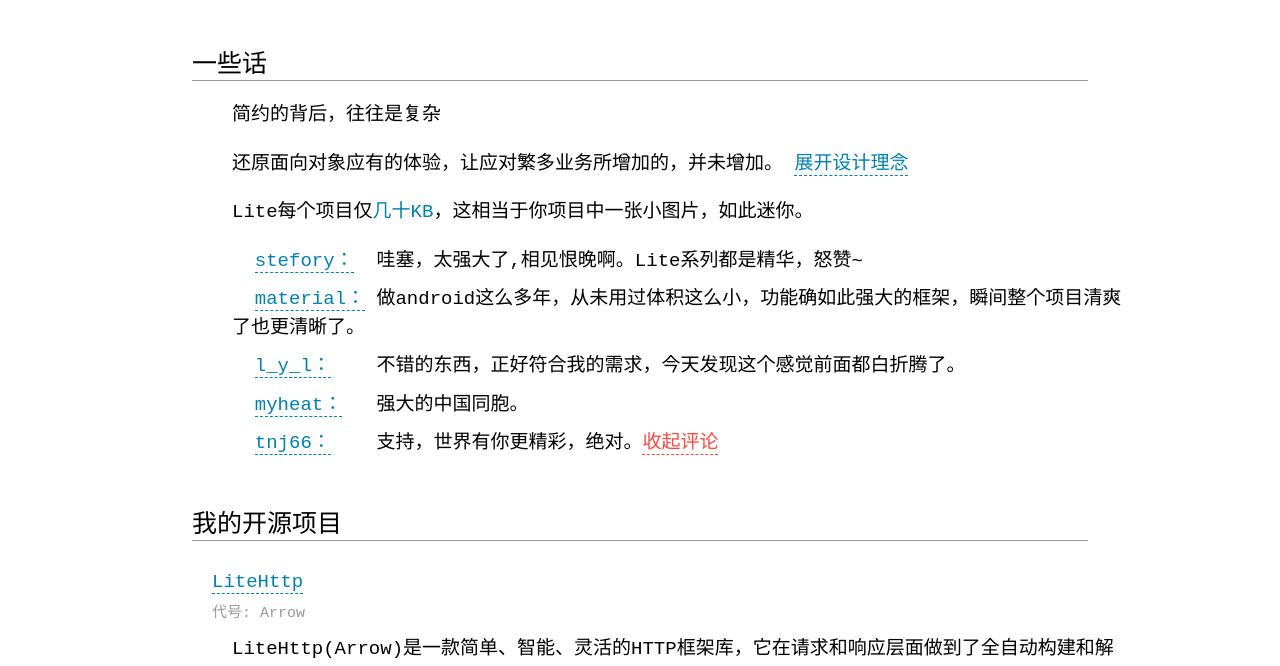
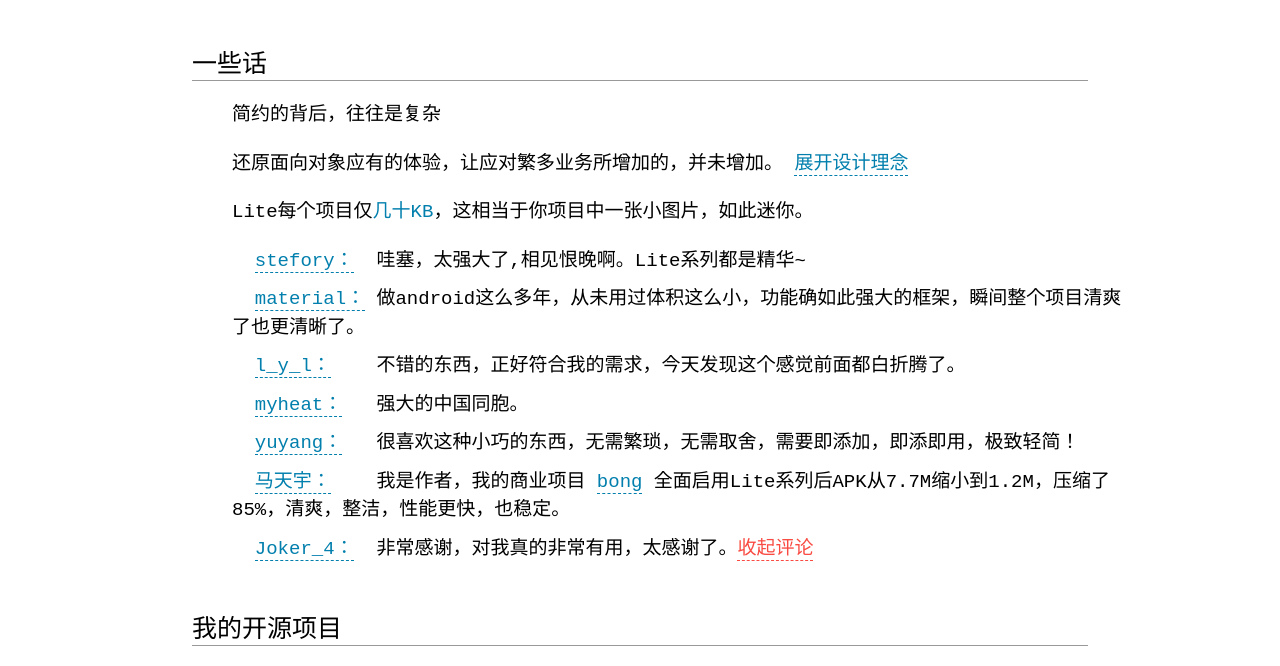
Before and after one commit to litesuits/litesuits.github.com, a plain HTML site: page index.html in a window 1280 px wide. Both pictures are taken after a click on the element "展开用户评论". Shown: the part 76-742 px from the top of the page. Drawn offline with Linux system fonts and the light colour scheme.

Commit message:
添加用户评论

```diff
--- a/index.html
+++ b/index.html
@@ -102,7 +102,7 @@
     <div id="comments" style="display:none">
         <div class="content margin-top">
             &nbsp;&nbsp;<a href="https://github.com/stefory" target="_blank">stefory：</a>
-            &nbsp;哇塞，太强大了,相见恨晚啊。Lite系列都是精华，怒赞~
+            &nbsp;哇塞，太强大了,相见恨晚啊。Lite系列都是精华~
         </div>
         <div class="content">
             &nbsp;&nbsp;<a href="https://github.com/material" target="_blank">material：</a>
@@ -117,8 +117,18 @@
             &nbsp;&nbsp;强大的中国同胞。
         </div>
         <div class="content">
-            &nbsp;&nbsp;<a href="http://www.eoeandroid.com/space-uid-695695.html" target="_blank">tnj66：</a>
-            &nbsp;&nbsp;&nbsp;支持，世界有你更精彩，绝对。<span class="orange" onclick="clickCommonts(this)">收起评论</span>
+            &nbsp;&nbsp;<a href="http://www.eoeandroid.com/space-uid-2649779.html" target="_blank">yuyang：</a>
+            &nbsp;&nbsp;很喜欢这种小巧的东西，无需繁琐，无需取舍，需要即添加，即添即用，极致轻简！
+        </div>
+        <div class="content">
+            &nbsp;&nbsp;<a href="http://www.vmatianyu.cn/" target="_blank">马天宇：</a>
+            &nbsp;&nbsp;&nbsp;我是作者，我的商业项目
+            <a href="http://www.bong.cn/"  target="_blank">bong</a>
+            全面启用Lite系列后APK从7.7M缩小到1.2M，压缩了85%，清爽，整洁，性能更快，也稳定。
+        </div>
+        <div class="content">
+            &nbsp;&nbsp;<a href="http://www.eoeandroid.com/space-uid-1246795.html" target="_blank">Joker_4：</a>
+            &nbsp;非常感谢，对我真的非常有用，太感谢了。<span class="orange" onclick="clickCommonts(this)">收起评论</span>
         </div>
     </div>
 
```
